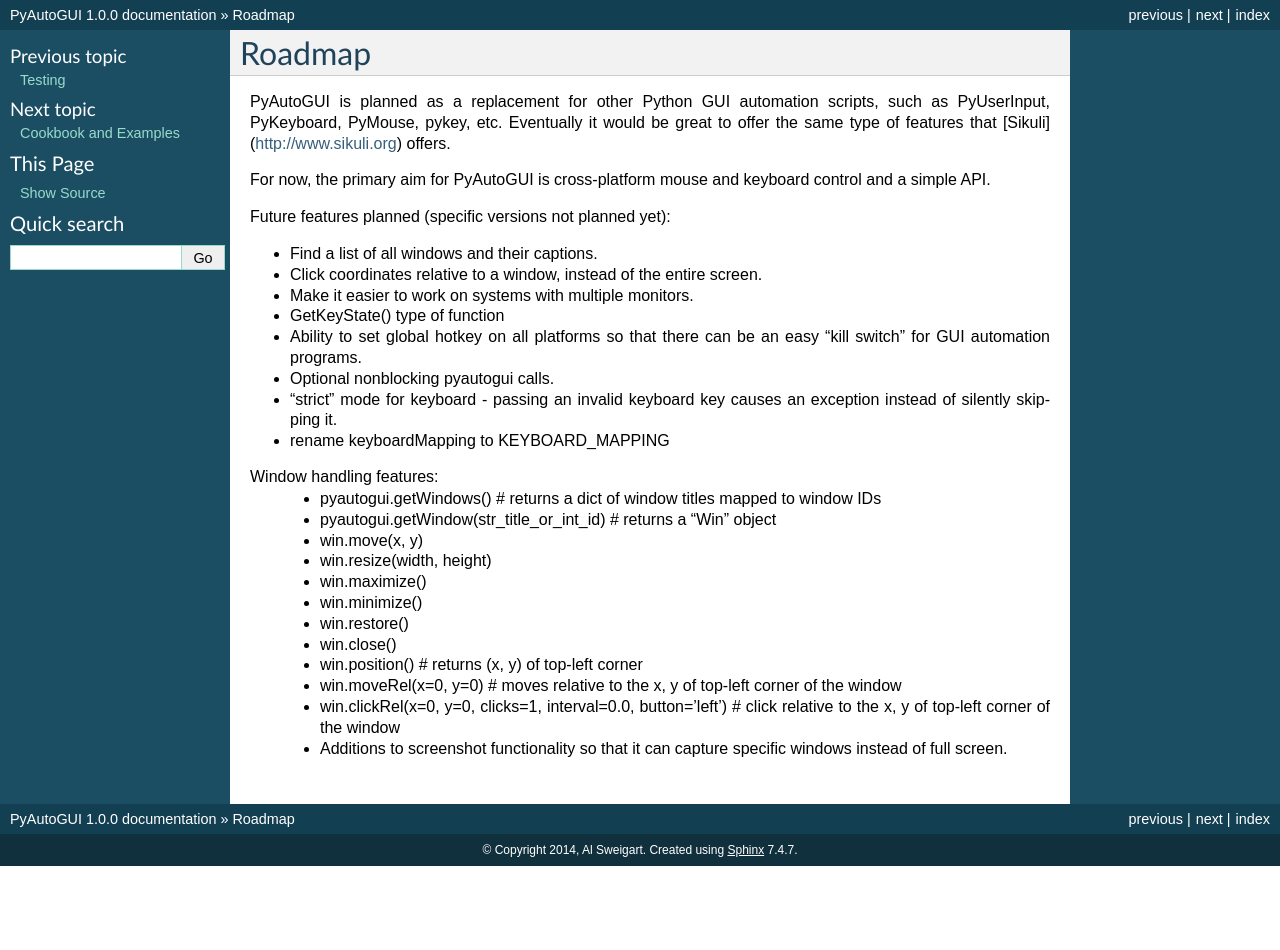
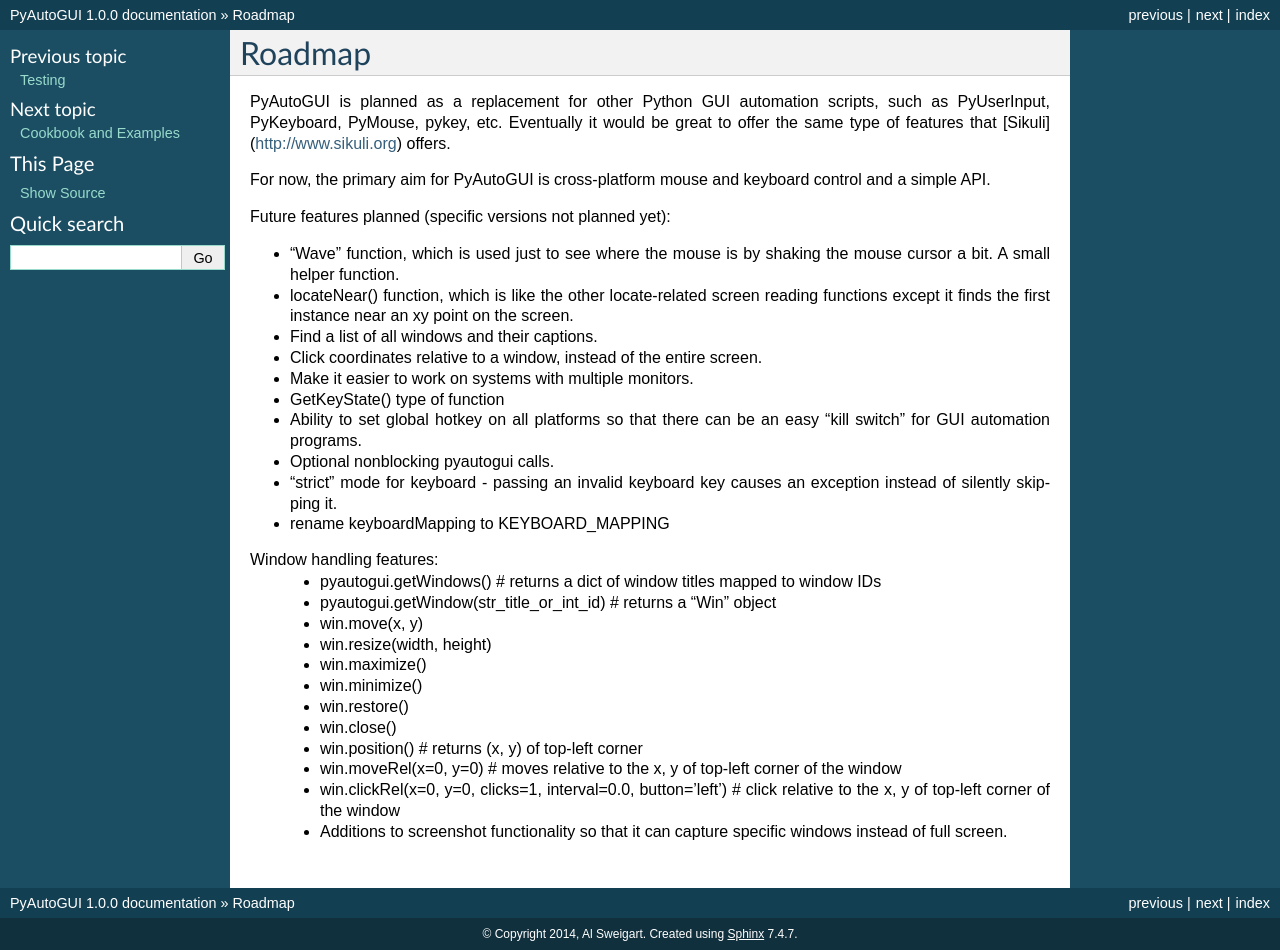
Before and after one commit to asweigart/pyautogui, a Sphinx documentation site: the page built from docs/roadmap.rst, in a window 1280 px wide. Built offline with Sphinx 7.4.7, drawn with Linux system fonts in a browser that asks for light colours; before the commit the page ends 900 px from its top, so only the background shows below that.

Commit message:
Adding new ideas to the road map

```diff
--- a/docs/roadmap.rst
+++ b/docs/roadmap.rst
@@ -9,6 +9,8 @@
 
 Future features planned (specific versions not planned yet):
 
+- "Wave" function, which is used just to see where the mouse is by shaking the mouse cursor a bit. A small helper function.
+- locateNear() function, which is like the other locate-related screen reading functions except it finds the first instance near an xy point on the screen.
 - Find a list of all windows and their captions.
 - Click coordinates relative to a window, instead of the entire screen.
 - Make it easier to work on systems with multiple monitors.
```
